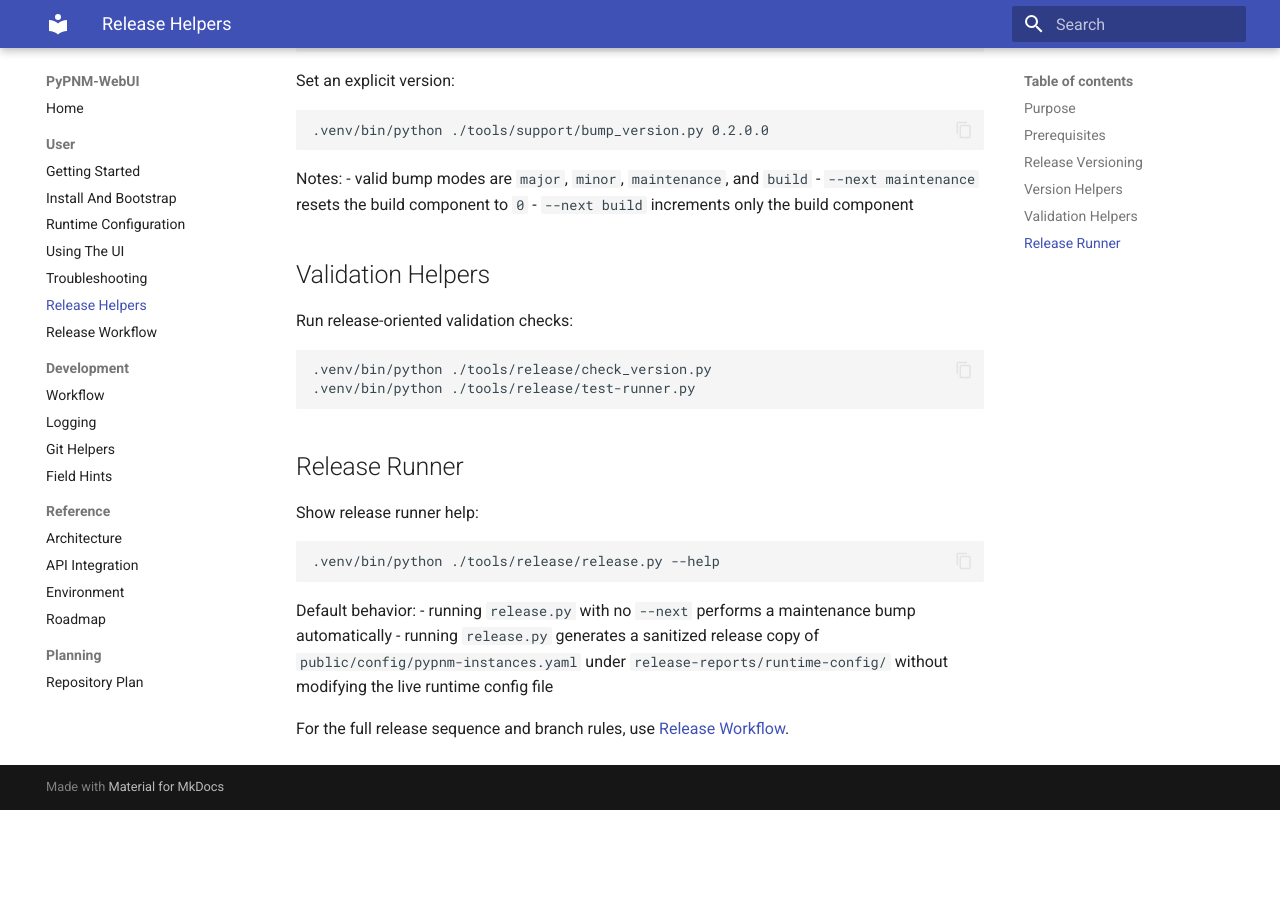
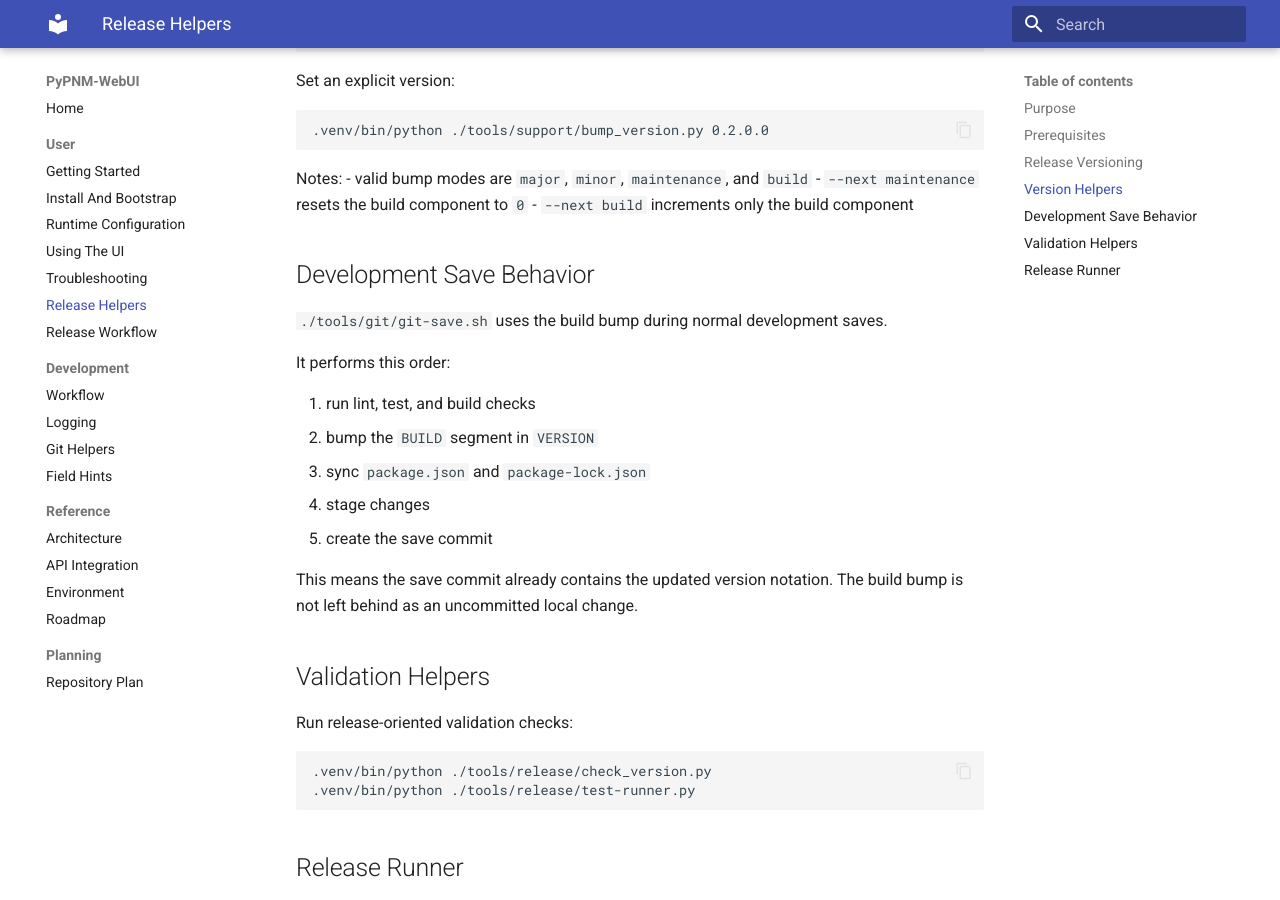
Before and after one commit to PyPNMApps/PyPNM-WebUI, an MkDocs documentation site: the page built from docs/user/release-helpers.md, in a window 1280 px wide and 900 px high, scrolled down 1024 px. Built offline with MkDocs 1.6.1 and Material for MkDocs 9.7.7, drawn with Linux system fonts in a browser that asks for light colours; before the commit the page ends 1834 px from its top, so only the background shows below that.

Commit message:
Refactor: align WebUI git-save version flow - bump the build version before staging and commit - include VERSION and npm package version files in saves - update README user docs and development workflow guidance - add coding-agent rules for version and release hygiene - 2026-03-19 00:51:26

```diff
--- a/docs/user/release-helpers.md
+++ b/docs/user/release-helpers.md
@@ -52,6 +52,21 @@ Notes:
 - `--next maintenance` resets the build component to `0`
 - `--next build` increments only the build component
 
+## Development Save Behavior
+
+`./tools/git/git-save.sh` uses the build bump during normal development saves.
+
+It performs this order:
+
+1. run lint, test, and build checks
+2. bump the `BUILD` segment in `VERSION`
+3. sync `package.json` and `package-lock.json`
+4. stage changes
+5. create the save commit
+
+This means the save commit already contains the updated version notation.
+The build bump is not left behind as an uncommitted local change.
+
 ## Validation Helpers
 
 Run release-oriented validation checks:
```
Also changed, not shown: CODING_AGENTS.md (+12 -0 lines), README.md (+14 -0 lines), docs/development/git-helpers.md (+12 -0 lines), docs/development/workflow.md (+2 -1 lines), docs/user/release-workflow.md (+13 -0 lines), src/pages/AdvancedPage.tsx (+22 -16 lines), 2 other files.
